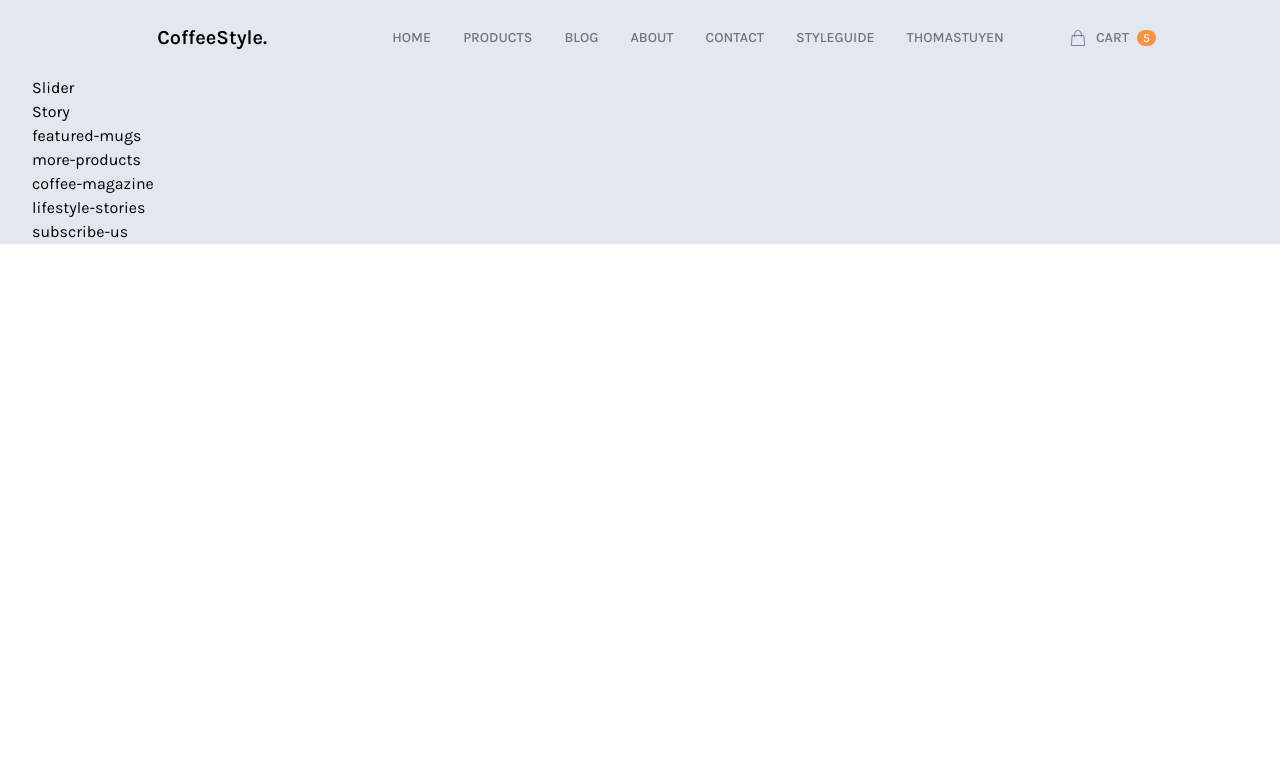
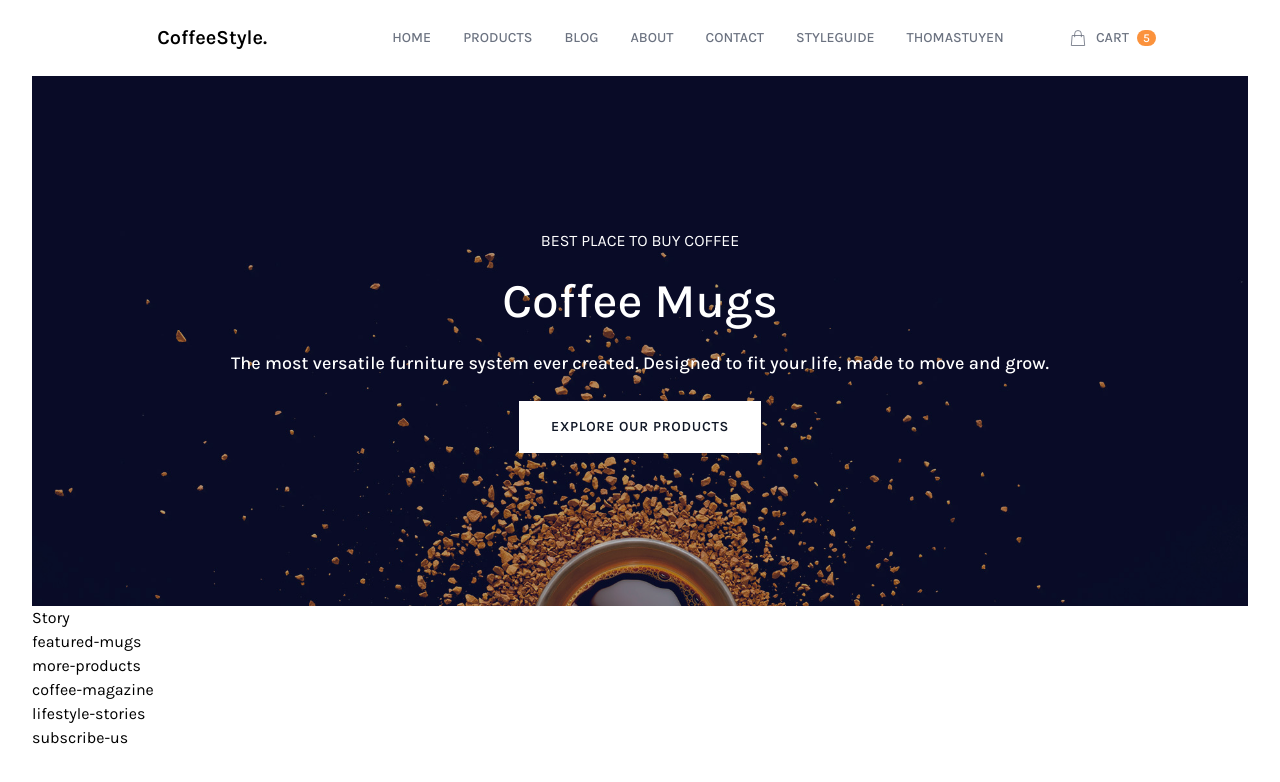
Before and after one commit to ThomasTuyen/tailwindcss-coffee-style, a website: page public/index.html in a window 1280 px wide. Drawn offline with Linux system fonts and the light colour scheme.

Commit message:
Add Slider

```diff
--- a/public/index.html
+++ b/public/index.html
@@ -11,7 +11,7 @@
 </head>
 <body>
     <div id="root">
-        <div class="content-wrapper font-Karla max-w-screen-xl text-base mx-auto px-8 bg-slate-200">
+        <div class="content-wrapper font-Karla max-w-screen-xl text-base mx-auto px-8">
             <header class="py-6 mx-auto">
                 <nav class="flex flex-row justify-between items-center relative">
                     <div class="logo basis-2/6 text-center text-xl font-semibold cursor-pointer">
@@ -68,8 +68,19 @@
             </header>
 
             <main>
-                <div class="slider">
-                    Slider
+                <div class="slider h-[530px] bg-[url('./img/slider_img.jpg')] bg-cover bg-no-repeat bg-bottom">
+                    <div class="w-full h-full flex justify-center items-center bg-gray-900 bg-opacity-30">
+                        <div class="mx-16 text-white text-center">
+                            <div class="uppercase mb-6">Best Place To Buy Coffee</div>
+                            <div class="font-medium text-5xl mb-6">Coffee Mugs</div>
+                            <div class="font-medium text-lg mb-6">The most versatile furniture system ever created. Designed to fit your life, made to move and grow.</div>
+                            <div class="flex justify-center">
+                                <div class="uppercase bg-white text-gray-900 w-max tracking-wider py-4 px-8 text-sm font-semibold cursor-pointer hover:bg-opacity-90">
+                                    Explore our products
+                                </div>
+                            </div>
+                        </div>
+                    </div>
                 </div> <!--End slider-->
 
                 <div class="story">
```
Also changed, not shown: public/img/slider_img.jpg (added), public/output.css.
